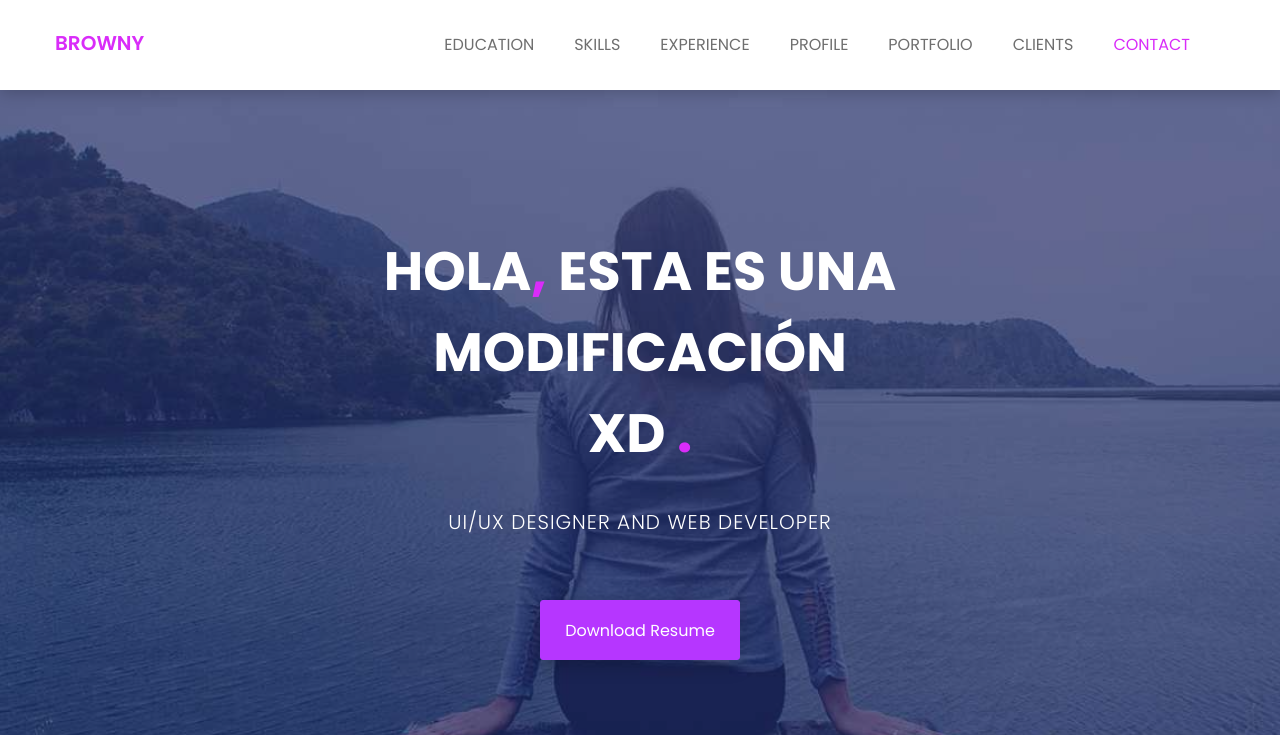
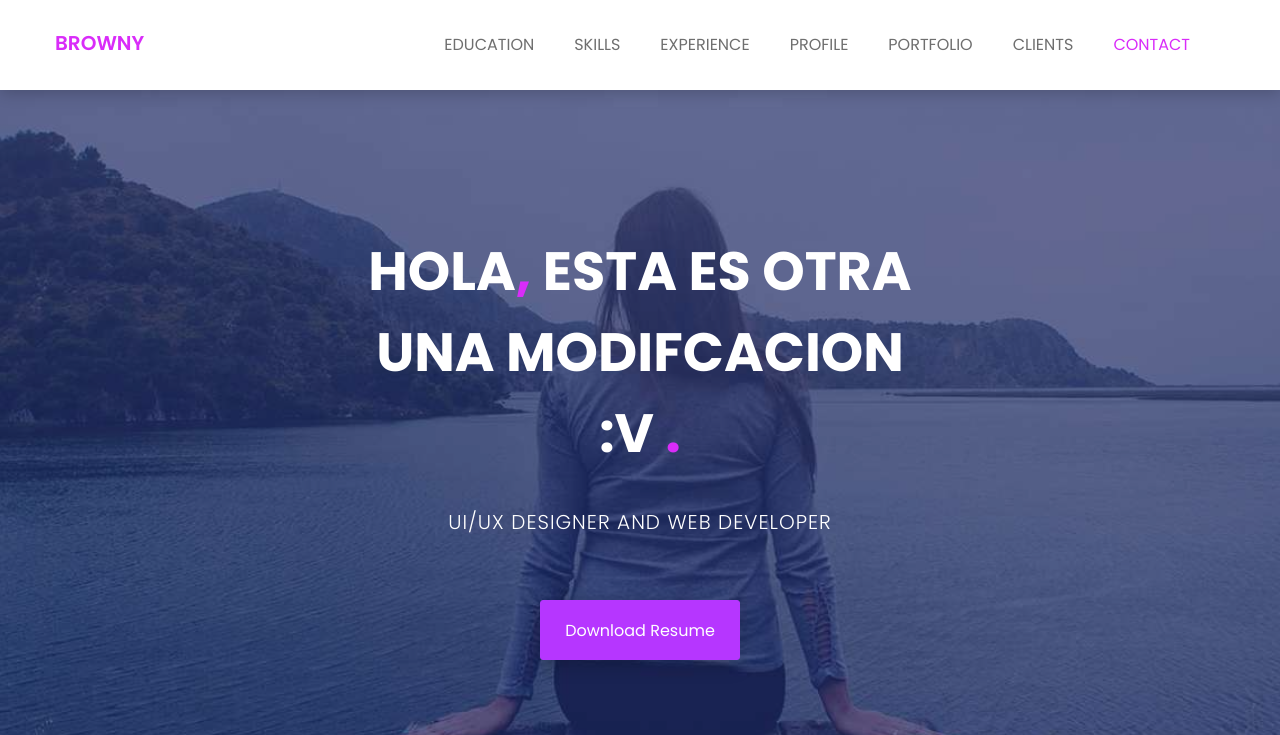
Before and after one commit to PicaFresas/nuevoproyectoGITR, a plain HTML site: page index.html in a window 1280 px wide. Shown: the top 735 px of the page. Drawn offline with nearby package versions, Linux system fonts and the light colour scheme.

Commit message:
Esta fue otra modificacion :v

```diff
--- a/index.html
+++ b/index.html
@@ -103,7 +103,7 @@
 				<div class="row">
 					<div class="col-md-12 text-center">
 						<div class="header-text">
-							<h2>Hola<span>,</span> Esta es una<br> modificación<br> XD <span>.</span>   </h2>
+							<h2>Hola<span>,</span> Esta es otra <br> una modifcacion <br> :v <span>.</span>   </h2>
 							<p>ui/ux designer and web developer</p>
 							<a href="assets/download/browney.txt" download>download resume</a>
 						</div><!--/.header-text-->
```
